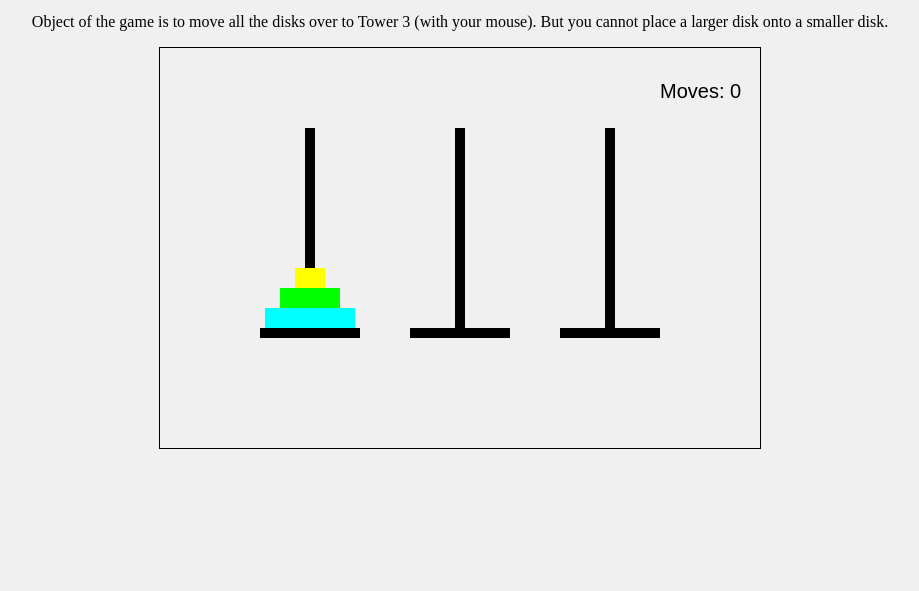
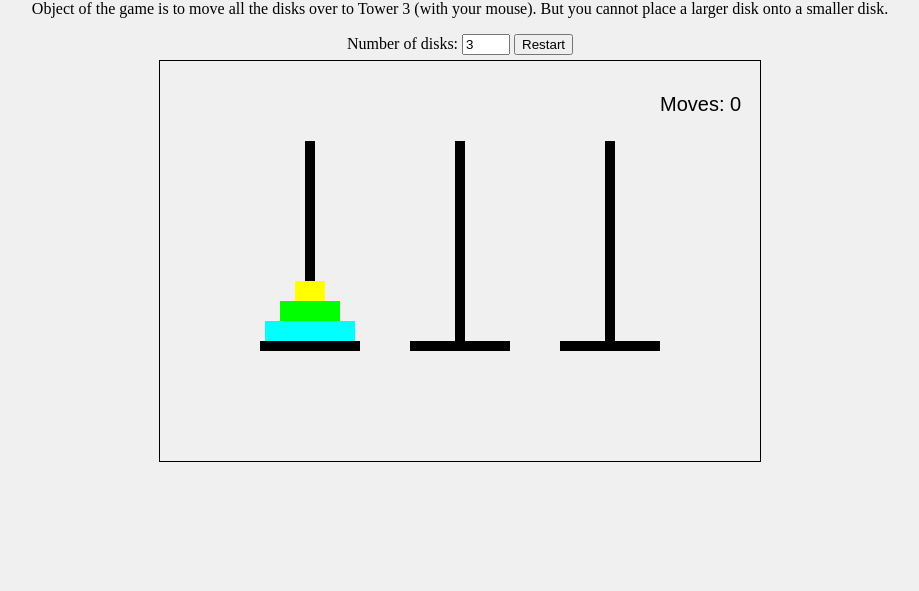
Before and after one commit to npv34/game_tower_hanoi, a plain HTML site: page index.html in a window 1280 px wide. Shown: the part 209-800 px from the top of the page, without its empty margins (180-1099 px from the left). Drawn offline with Linux system fonts and the light colour scheme.

Commit message:
restart game

```diff
--- a/css/style.css
+++ b/css/style.css
@@ -14,3 +14,6 @@ canvas {
 .game-title {
     text-align: center;
 }
+.controls {
+    padding-bottom: 5px;
+}
--- a/index.html
+++ b/index.html
@@ -11,13 +11,26 @@
     <h1>Game: Tower of HaNoi</h1>
     <p>Object of the game is to move all the disks over to Tower 3 (with your mouse).
         But you cannot place a larger disk onto a smaller disk.</p>
+
+
 </div>
-<canvas id="my-canvas" width="600" height="400"></canvas>
+<div class="controls">
+    <label for="diskCount">Number of disks:</label>
+    <input type="number" id="diskCount" min="3" max="6" value="3">
+
+<!--    <button id="solveButton">Solve</button>-->
+    <button id="restartButton">Restart</button>
+</div>
+<canvas id="my-canvas" width="600" height="400">
+
+</canvas>
+
 <script src="js/Const.js"></script>
 <script src="js/Tower.js"></script>
 <script src="js/Disk.js"></script>
 <script src="js/GameMain.js"></script>
 <script src="js/CounterMove.js"></script>
+<script src="js/Button.js"></script>
 <script src="js/my.js"></script>
 </body>
 </html>
--- a/js/GameMain.js
+++ b/js/GameMain.js
@@ -9,6 +9,7 @@ class GameMain {
         this.dragOffsetX = 0;
         this.dragOffsetY = 0;
         this.counterMove = new CounterMove();
+
     }
 
     init() {
@@ -27,6 +28,7 @@ class GameMain {
 
     }
 
+
     drawCountMove(){
         this.counterMove.draw(this.ctx)
     }
@@ -38,7 +40,10 @@ class GameMain {
         }
     }
 
+
+
     draw() {
+        console.log(this.canvas.top)
         this.clearScreen();
         this.drawCountMove();
 
--- a/js/my.js
+++ b/js/my.js
@@ -1,4 +1,23 @@
 document.addEventListener('DOMContentLoaded', () => {
-   const game = new GameMain('my-canvas', DEFAULT_TOTAL_DISK);
-   game.init();
+    const diskCountE = document.getElementById("diskCount");
+    diskCountE.addEventListener("change", () => {
+        const diskCount = parseInt(diskCountE.value);
+        if (diskCount === 6) {
+            alert("The maximum number of disks is 6.");
+            return;
+        }
+        start(diskCount);
+    })
+
+    const restartButton = document.getElementById("restartButton");
+    restartButton.addEventListener("click", () => {
+        start();
+    })
 });
+
+function start(diskCount = 3) {
+    const game = new GameMain('my-canvas', diskCount);
+    game.init();
+}
+
+start();
```
Also changed, not shown: js/Button.js (added).
